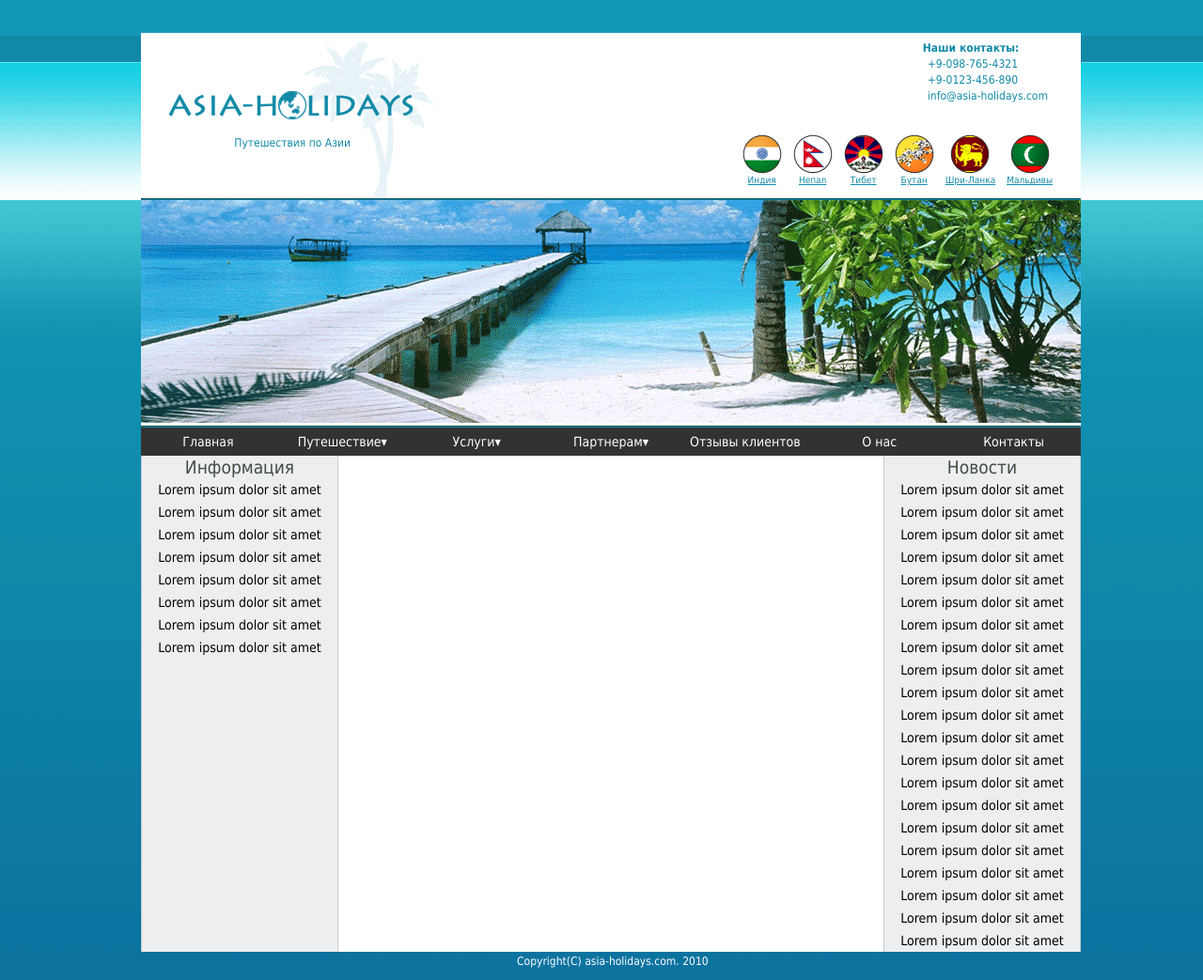
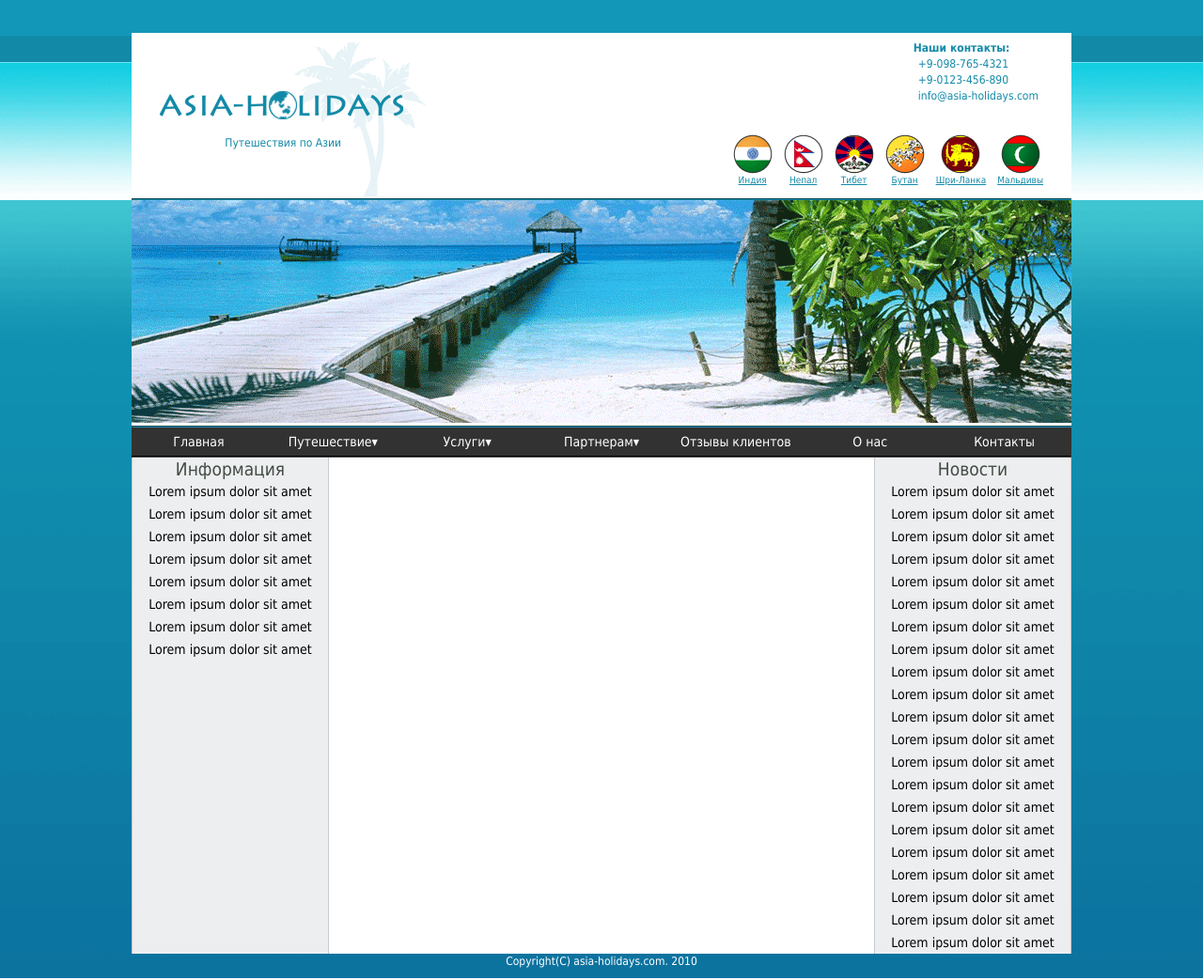
Before and after one commit to DrabykMykola/html-4, a plain HTML site: page index.html in a window 1280 px wide. Shown: the whole page at 94% size. Drawn offline with Linux system fonts and the light colour scheme.

Commit message:
fixed style.css

```diff
--- a/css/style.css
+++ b/css/style.css
@@ -1,6 +1,5 @@
 html {
 	background-image: url(../images/background.png);
-	padding: 35px 130px 30px 150px;
 	font-family: Tahoma;
 
 }
@@ -8,19 +7,18 @@ html {
 
 
 body {
-
-	margin: 0;
+	margin: 35px auto;
+	width: 1000px;
+	max-width: 100%;
 	background-color: #ffffff;
 	padding: 0;
 	border: 0;
 	font: inherit;
 	vertical-align: baseline;
-	max-width: 1000px;
 }
 
 header {
 	padding: 10px 30px 0 30px;
-
 	font-size: 12px;
 	color: #128aa7;
 }
@@ -83,15 +81,10 @@ body img {
 
 		/* MENU*/
 
-ul {
-    display: block;
+.menu {
     margin: 0;
     padding: 0;
-    list-style: none;
     display: flex;
-	flex-direction: row;
-	width: 100%;
-	height: 28px;
 }
 ul+hr{
 	border-color: #000000;
@@ -122,9 +115,8 @@ ul.submenu {
     display: none;
     position: absolute;
     width: 100%;
-    top: 30px;
-    left: 0;
-    background-color: white;
+    top: 32px;
+    right: 0;
 }
 ul.submenu > li {
     display: block;
@@ -135,6 +127,7 @@ ul.submenu > li > a {
     color: white;
     background-color: #323232;
     text-decoration: none;
+    font-size: 14px;
 }
 ul.submenu > li > a:hover {
     text-decoration: none;
@@ -183,5 +176,6 @@ footer {
 	color: #ffffff;
 	position: absolute;
 	top: 1005px;
-	left: 550px;
+	width: 1000px;
+	text-align: center;
 }
```
